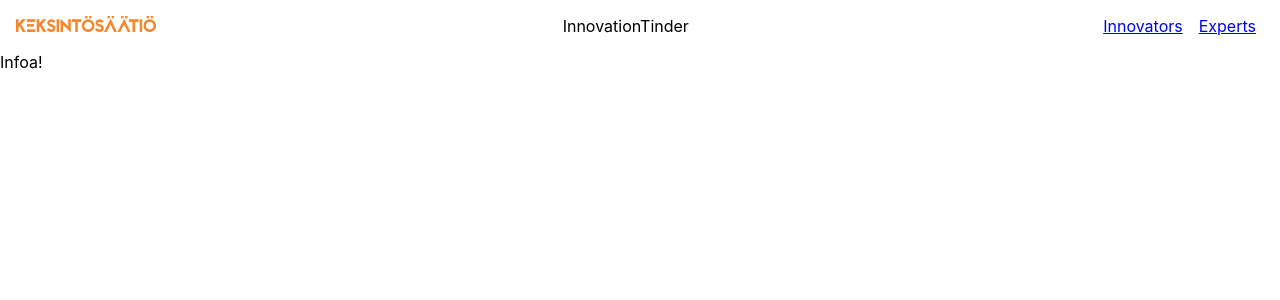
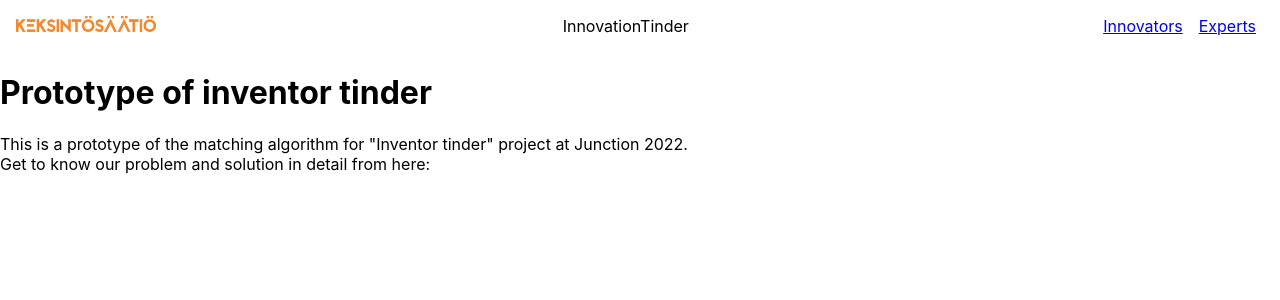
Before and after one commit to markkuleppala/keksintosaatio, a React (Create React App) app in the folder frontend/: page / in a window 1280 px wide. Shown: the top 300 px of the page. Built offline with nearby package versions, Linux system fonts and the light colour scheme.

Commit message:
Modified main page info, added slides

```diff
--- a/frontend/src/App.tsx
+++ b/frontend/src/App.tsx
@@ -3,6 +3,7 @@ import { BrowserRouter, Route, Routes } from "react-router-dom";
 import { CreateExpert, ExpertList, Experts } from "./experts/experts";
 import { CreateInnovator, InnovatorList, Innovators } from "./innovators/innovators";
 import { Main } from "./main/main";
+import junction from "./assets/junction.png";
 
 function App() {
   return (
@@ -48,7 +49,14 @@ const Matches = () => {
 };
 
 const ProjectInfo = () => {
-  return <div>Infoa!</div>;
+  return(
+  <div>
+    <h1>Prototype of inventor tinder</h1>
+    <p>This is a prototype of the matching algorithm for "Inventor tinder" project at Junction 2022.<br></br>Get to know our problem and solution in detail from here:
+    </p>
+
+  </div>
+  );
 };
 
 
```
Also changed, not shown: frontend/src/assets/junction.png (renamed from frontend/src/assets/Keksintösäätiö-3.png), 1 other file (tests, documents, lock files or other folders).
